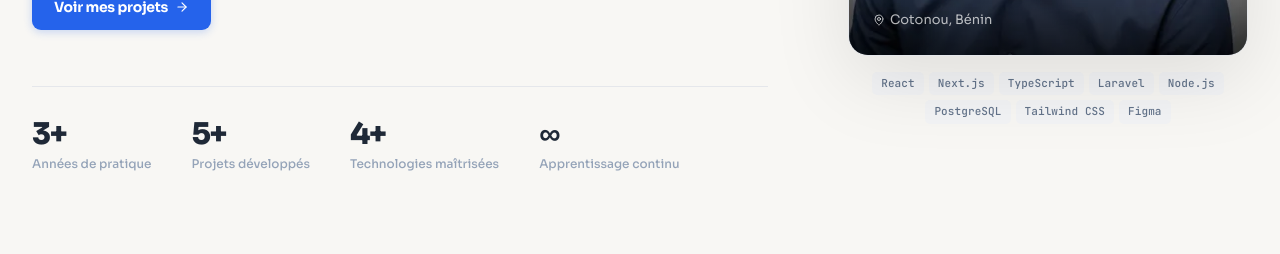
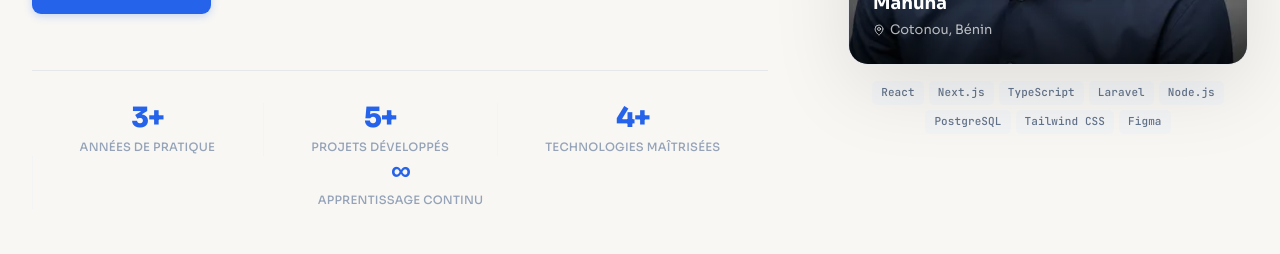
Before and after one commit to mahunaromaric/Mon-Portofolio, a React (Vite) app: page / in a window 1280 px wide. Shown: the part 546-800 px from the top of the page. Built offline with nearby package versions, Linux system fonts and the light colour scheme; no server answers; the database is empty.

Commit message:
style: harmonize Hero stats section with dividers, centered layout, blue accent

```diff
--- a/src/components/Hero.tsx
+++ b/src/components/Hero.tsx
@@ -38,11 +38,16 @@ export function Hero() {
               <Btn href="#projects">Voir mes projets <ArrowRight size={14} /></Btn>
             </div>
 
-            <div style={{ display: 'flex', gap: '2.5rem', flexWrap: 'wrap', paddingTop: '2rem', borderTop: `1px solid ${C.border}` }}>
-              {stats.map(s => (
-                <div key={s.l}>
-                  <div style={{ fontFamily: 'var(--font-display)', fontSize: 30, fontWeight: 800, letterSpacing: '-0.05em', color: C.ink, lineHeight: 1 }}>{s.v}</div>
-                  <div style={{ fontFamily: 'var(--font-sans)', fontSize: 12, color: C.slate, marginTop: 5, fontWeight: 500 }}>{s.l}</div>
+            <div style={{ display: 'flex', gap: 0, flexWrap: 'wrap', paddingTop: '2rem', borderTop: `1px solid ${C.border}` }}>
+              {stats.map((s, i) => (
+                <div key={s.l} style={{
+                  flex: '1 1 auto', minWidth: 120,
+                  padding: '0 1.5rem',
+                  borderLeft: i > 0 ? `1px solid ${C.borderLight}` : 'none',
+                  textAlign: 'center',
+                }}>
+                  <div style={{ fontFamily: 'var(--font-display)', fontSize: 28, fontWeight: 800, letterSpacing: '-0.04em', color: C.blue, lineHeight: 1.1 }}>{s.v}</div>
+                  <div style={{ fontFamily: 'var(--font-sans)', fontSize: 11.5, color: C.slate, marginTop: 4, fontWeight: 500, letterSpacing: '0.02em', textTransform: 'uppercase' }}>{s.l}</div>
                 </div>
               ))}
             </div>
```
